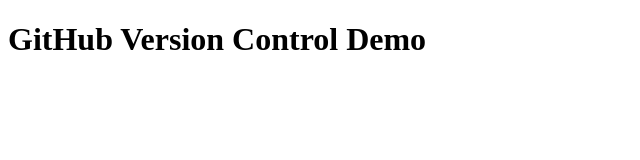
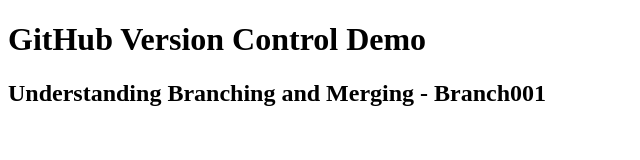
Before and after one commit to rma010101/rev18-github-version-control-4, a plain HTML site: page index.html in a window 1280 px wide. Shown: the whole page, without its empty margins (0-640 px from the left). Drawn offline with Linux system fonts and the light colour scheme.

Commit message:
branch001 added

```diff
--- a/index.html
+++ b/index.html
@@ -7,5 +7,6 @@
 </head>
 <body>
     <h1>GitHub Version Control Demo</h1>
+    <h2>Understanding Branching and Merging - Branch001</h2>
 </body>
 </html>
```
